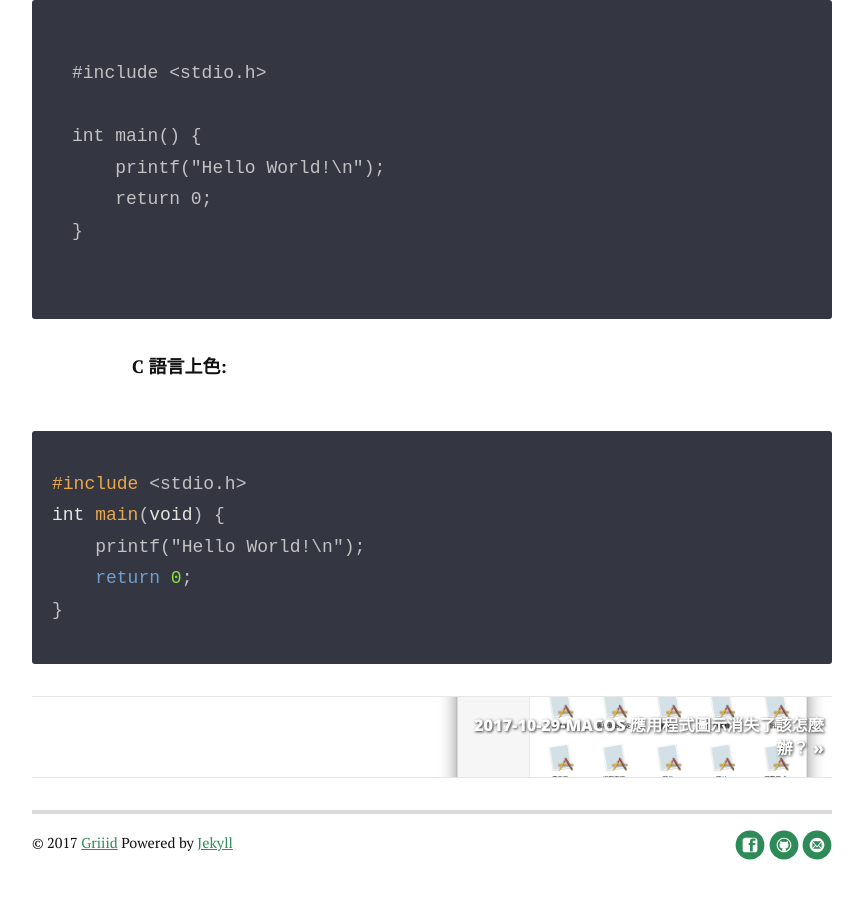
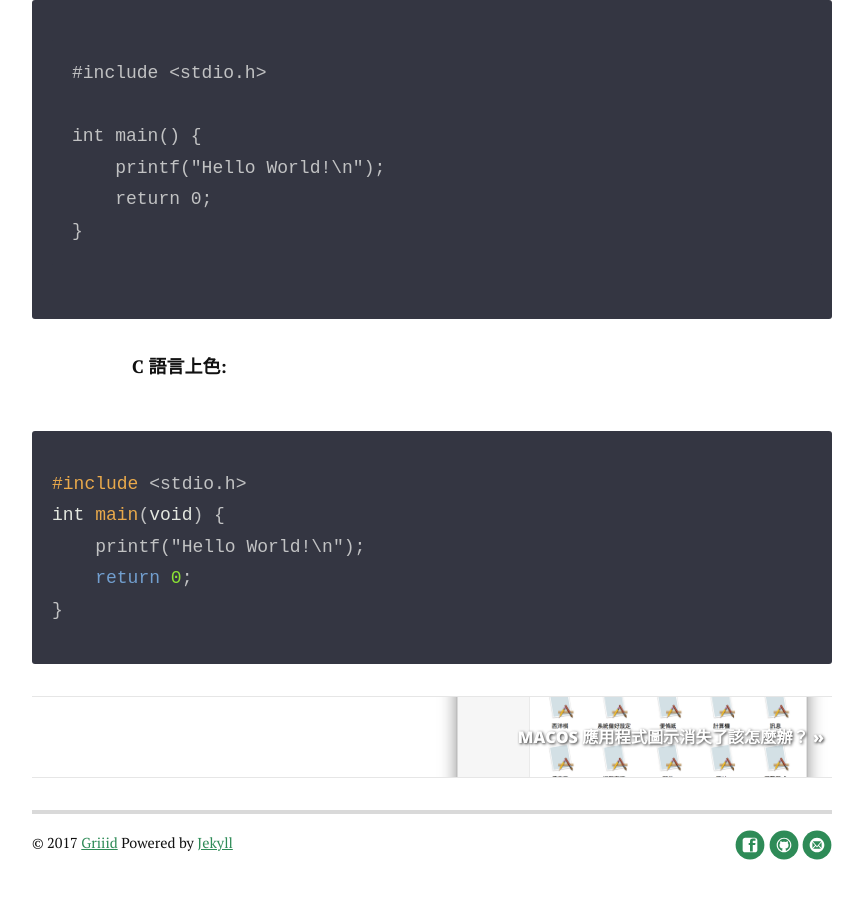
Before and after one commit to Griiid/test_page, a Jekyll site: the page built from _posts/2017-10-15-測試發文.md, in a window 1280 px wide and 900 px high, scrolled down 951 px. Shown: the whole window, without its empty margins (208-1071 px from the left). Built offline with Jekyll 4.4.1, drawn with Linux system fonts in a browser that asks for light colours; nearby versions of some CDN libraries.

Commit message:
Rename 2 posts' title.

```diff
--- a/_posts/2017-10-15-測試發文.md
+++ b/_posts/2017-10-15-測試發文.md
@@ -1,6 +1,6 @@
 ---
 layout: post
-title:  "2017-10-15-測試發文"
+title:  "測試發文"
 date:   2017-10-15
 update: 2017-10-29
 description: |
```
Also changed, not shown: _posts/2017-10-29-macOS 應用程式圖示消失了該怎麼辦.md (+1 -1 lines).
